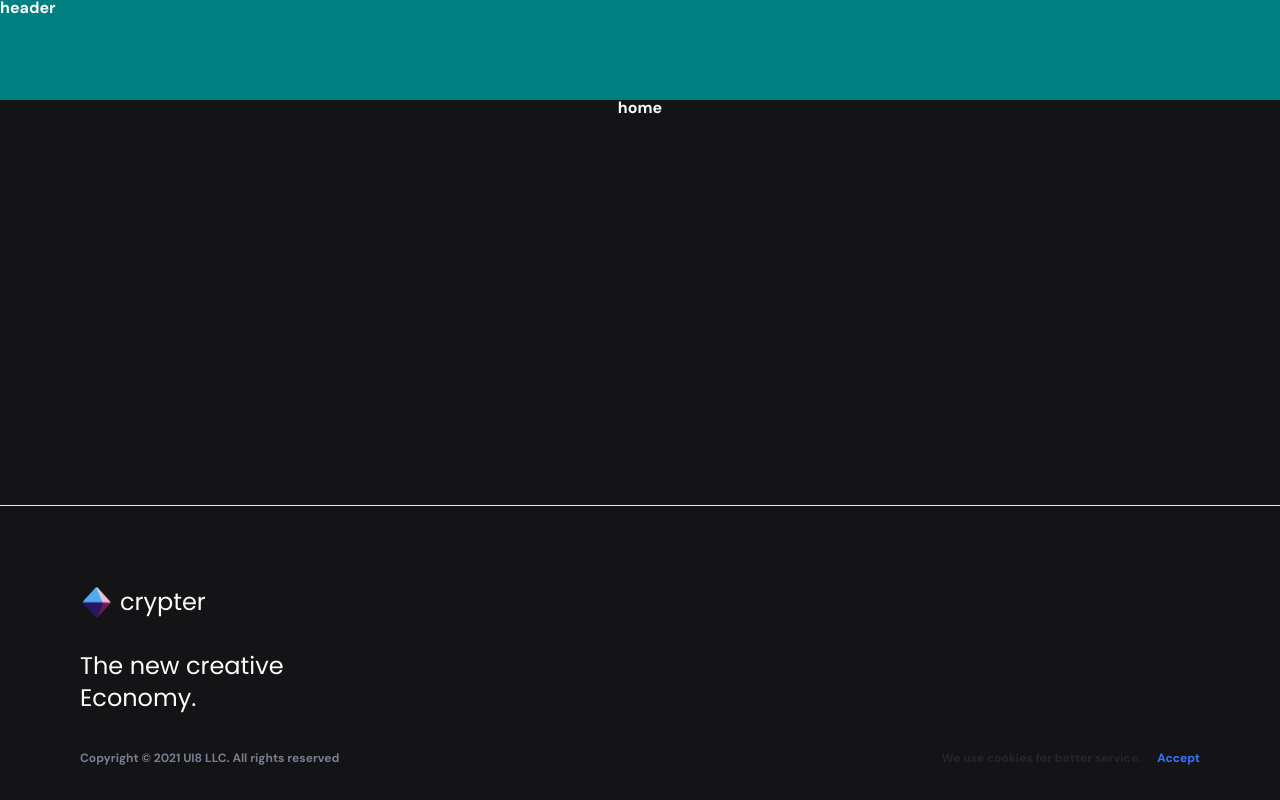
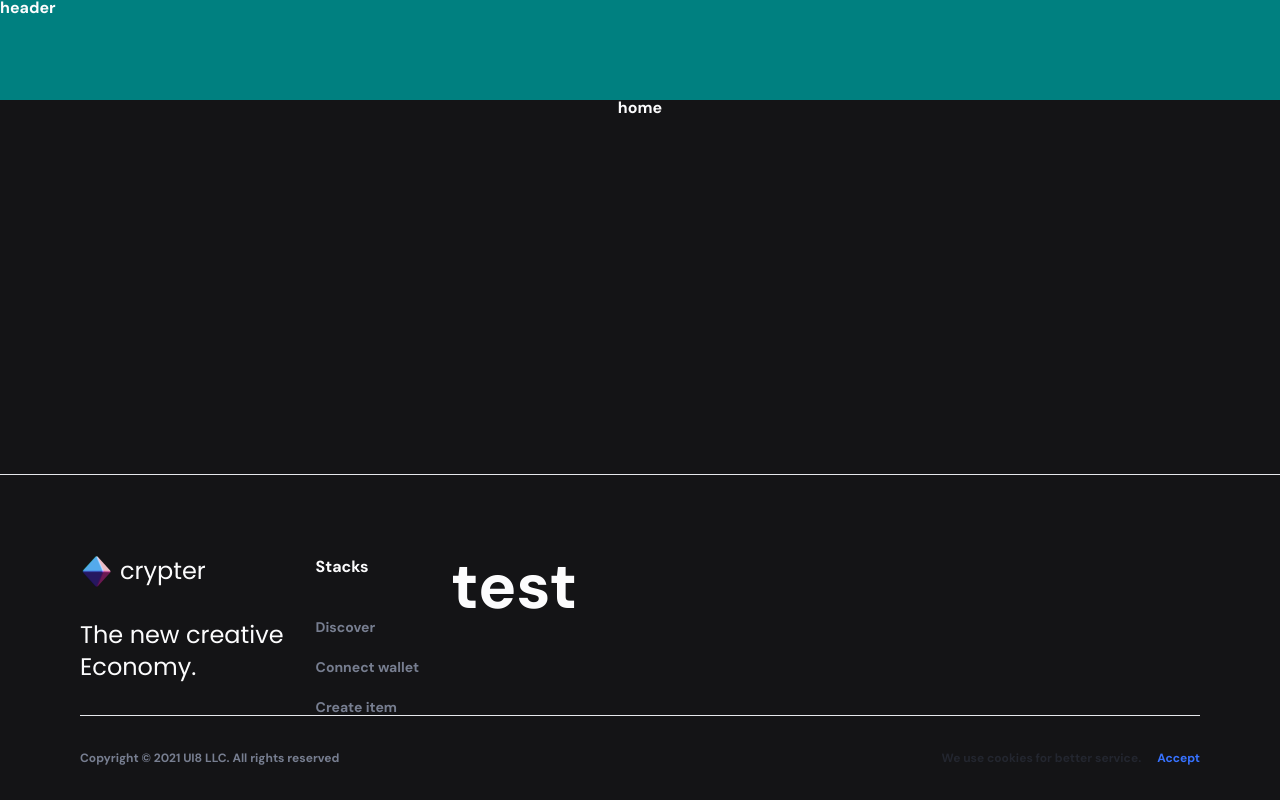
Before and after one commit to mserwo/sample-app, a React (Vite) app: page / in a window 1280 px wide. Built offline with nearby package versions, Linux system fonts and the light colour scheme.

Commit message:
feat: added navigation menu component

```diff
--- a/src/components/footer/bottom-bar/bottom-bar.module.scss
+++ b/src/components/footer/bottom-bar/bottom-bar.module.scss
@@ -4,16 +4,11 @@
 
 .bottomBar {
   display: flex;
-  padding-bottom: 32px;
+  padding: 32px 0px;
   flex-direction: column;
   justify-content: center;
   gap: 32px;
-
-  &_divider {
-    width: 100%;
-    height: 1px;
-    color: colors.$neutrals6;
-  }
+  border-top: 1px solid colors.$neutrals6;
 
   &_content {
     display: flex;
--- a/src/components/footer/bottom-bar/bottom-bar.tsx
+++ b/src/components/footer/bottom-bar/bottom-bar.tsx
@@ -3,7 +3,6 @@ import styles from "./bottom-bar.module.scss";
 export const BottomBar = () => {
   return (
     <div className={styles.bottomBar}>
-      <div className={styles.bottomBar_divider}></div>
       <div className={styles.bottomBar_content}>
         <div className={styles.bottomBar_content_leftText}>
           {"Copyright © 2021 UI8 LLC. All rights reserved"}
--- a/src/components/footer/footer.module.scss
+++ b/src/components/footer/footer.module.scss
@@ -27,3 +27,8 @@
 
   @include typography.h1;
 }
+
+.content {
+  display: flex;
+  gap: 32px;
+}
--- a/src/components/footer/footer.tsx
+++ b/src/components/footer/footer.tsx
@@ -1,12 +1,24 @@
 import styles from "./footer.module.scss";
 import { BottomBar } from "./bottom-bar/bottom-bar";
 import LogoSection from "./logo-section/logo-section";
+import { NavigationMenu } from "./navigation-menu/navigation-menu";
+
+const menu1items = [
+  { title: "Discover", url: "/discover" },
+  { title: "Connect wallet", url: "/connect-wallet" },
+  { title: "Create item", url: "/create-item" },
+];
 
 export const Footer = () => {
   return (
     <footer className={styles.wrapper}>
       <div className={styles.container}>
-        <LogoSection />
+        <div className={styles.content}>
+          <LogoSection />
+          <NavigationMenu title={"Stacks"} menuElements={menu1items} />
+          <div>test</div>
+        </div>
+
         <BottomBar />
       </div>
     </footer>
--- /dev/null
+++ b/src/components/footer/navigation-menu/navigation-menu.module.scss
@@ -0,0 +1,20 @@
+@use "~/typography.scss";
+@use "~/colors.scss";
+
+.container {
+  display: flex;
+  flex-direction: column;
+  gap: 40px;
+
+  &_title {
+    @include typography.body2--bold;
+  }
+
+  &_menu {
+    display: flex;
+    flex-direction: column;
+    gap: 24px;
+    @include typography.button2;
+    color: colors.$neutrals4;
+  }
+}
--- /dev/null
+++ b/src/components/footer/navigation-menu/navigation-menu.tsx
@@ -0,0 +1,24 @@
+import styles from "./navigation-menu.module.scss";
+
+interface NavigationMenuProps {
+  title: string;
+  menuElements: { title: string; url: string }[];
+}
+
+export const NavigationMenu = ({
+  title,
+  menuElements,
+}: NavigationMenuProps) => {
+  return (
+    <div className={styles.container}>
+      <div className={styles.container_title}>{title}</div>
+      <ul className={styles.container_menu}>
+        {menuElements.map((item) => (
+          <li>
+            <a href={item.url}>{item.title}</a>
+          </li>
+        ))}
+      </ul>
+    </div>
+  );
+};
--- a/src/index.scss
+++ b/src/index.scss
@@ -1,3 +1,4 @@
+@use "~/colors";
 @import url("https://fonts.googleapis.com/css2?family=DM+Sans:wght@700&family=Poppins:wght@100;400;600&display=swap");
 
 html,
@@ -6,7 +7,7 @@ body {
   padding: 0;
   font-family: "DM Sans", sans-serif;
   color: #fcfcfd;
-  background-color: #141416;
+  background-color: colors.$neutrals1;
 }
 
 div,
@@ -142,3 +143,8 @@ table {
 p {
   font-family: "Poppins", sans-serif;
 }
+
+a {
+  text-decoration: none;
+  color: colors.$neutrals4;
+}
--- a/src/styles/_typography.scss
+++ b/src/styles/_typography.scss
@@ -41,7 +41,25 @@
   font-weight: 600;
 }
 
+@mixin body2 {
+  font-size: 16px;
+  line-height: 24px;
+  font-weight: 400;
+}
+
+@mixin body2--bold {
+  @include body2();
+  font-weight: 600;
+}
+
 @mixin caption2 {
   font-size: 12px;
   line-height: 20px;
 }
+
+@mixin button2 {
+  font-family: "DM Sans";
+  font-size: 14px;
+  font-weight: 700;
+  line-height: 16px;
+}
```
